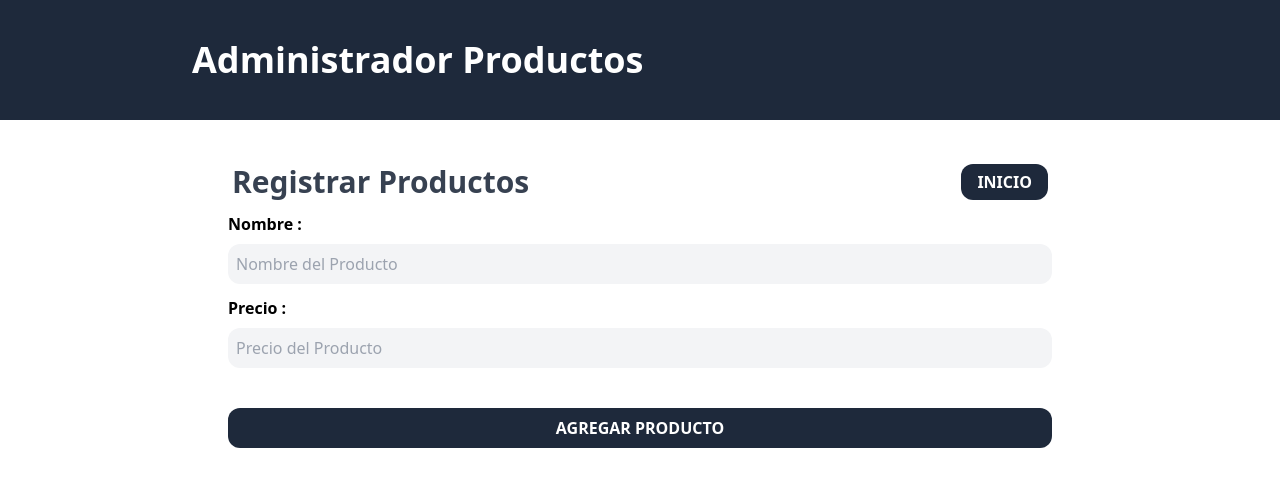
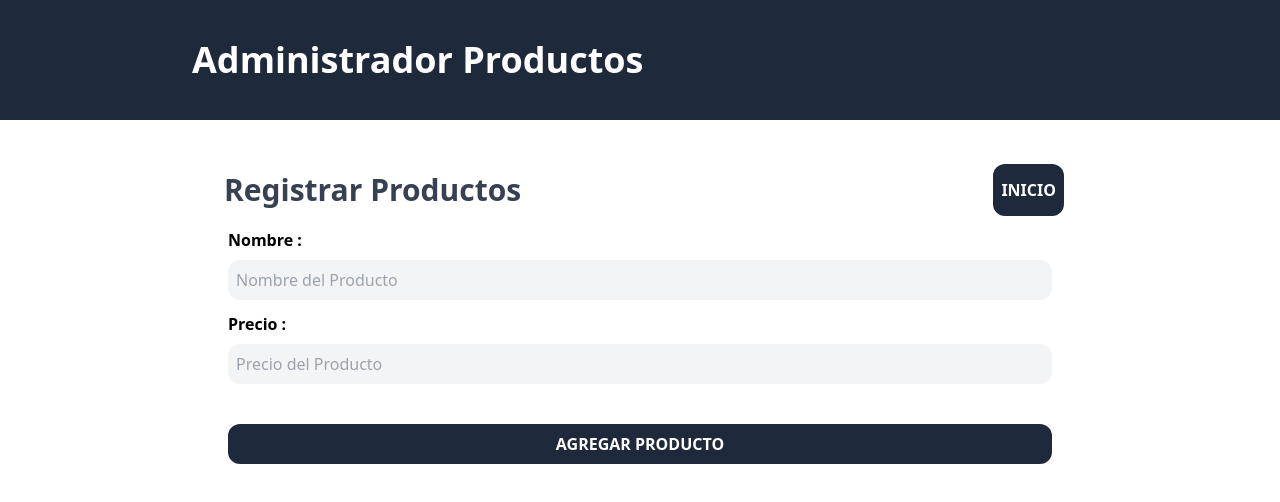
Before and after one commit to Franklin-Gomez/admi-ProductPrueba, a React app: page /productos/agregar in a window 1280 px wide. Shown: the top 502 px of the page. Built offline with nearby package versions, Linux system fonts and the light colour scheme; the HTML template or start-up script is replaced by a standard one.

Commit message:
add navigate Link

```diff
--- a/src/router.tsx
+++ b/src/router.tsx
@@ -1,7 +1,7 @@
 import {createBrowserRouter  } from "react-router-dom";
 import Layout from "./layouts/Layout";
 import Products from "./views/Products";
-import AddProducts from "./views/AddProducts";
+import AddProducts, { action } from "./views/AddProducts";
 
 export const router = createBrowserRouter([
     {
@@ -14,7 +14,8 @@ export const router = createBrowserRouter([
             },
             {
                 path : 'productos/agregar',
-                element : <AddProducts/>
+                element : <AddProducts/>,
+                action : action
             }
         ]
     }
--- a/src/views/AddProducts.tsx
+++ b/src/views/AddProducts.tsx
@@ -1,25 +1,33 @@
-import Form from "../components/Form"
+import Formulario from "../components/Formulario"
+import { Form , Link } from "react-router-dom"
 
-export default function addProducts() {
+
+export async function action () {
+  console.log('desde actions...')
+
+  return {}
+}
+
+export default function AddProducts() {
+
   return (
 
     <div className=" bg-white rounded-2xl p-6">
 
-      <div className=" flex justify-between px-4">
-        <h1 className=" text-gray-700 font-black text-3xl" > Registrar Productos</h1>
+      <div className=" flex justify-between  ">
+        <h1 className=" text-gray-700 font-black text-3xl p-2 " > Registrar Productos</h1>
 
-        <input
-          type="button"
-          value="Inicio"
-          className="bg-slate-800 text-white rounded-xl px-4 font-black uppercase hover:bg-slate-400"
-        />
+        <Link
+          to="/"
+          className="bg-slate-800 text-white rounded-xl font-black uppercase hover:bg-slate-400 content-center p-2  "
+        > Inicio </Link>
 
       </div>
 
 
-      <form className="p-3">
+      <Form method="post" className="p-3">
 
-        <Form/>
+        <Formulario />
 
         <input
           type="submit"
@@ -27,7 +35,7 @@ export default function addProducts() {
           className=" mt-10 w-full bg-slate-800 text-white rounded-xl p-2 font-black uppercase hover:bg-slate-400 "
         />
 
-      </form>
+      </Form>
 
     </div>
 
--- a/src/views/Products.tsx
+++ b/src/views/Products.tsx
@@ -1,7 +1,17 @@
+import { Link } from "react-router-dom"
+
 export default function Products() {
     return (
         <div>
-            desde Products
+        <div className=" flex justify-between  ">
+            <h1 className=" text-gray-700 font-black text-3xl p-2 " >Productos</h1>
+
+            <Link
+            to="/productos/agregar"
+            className="bg-slate-800 text-white rounded-xl font-black uppercase hover:bg-slate-400 content-center p-2  "
+            > Agregar Productos </Link>
+
+        </div>
         </div>
     )
 }
```
Also changed, not shown: src/components/Formulario.tsx (renamed from src/components/Form.tsx, +5 -2 lines).
